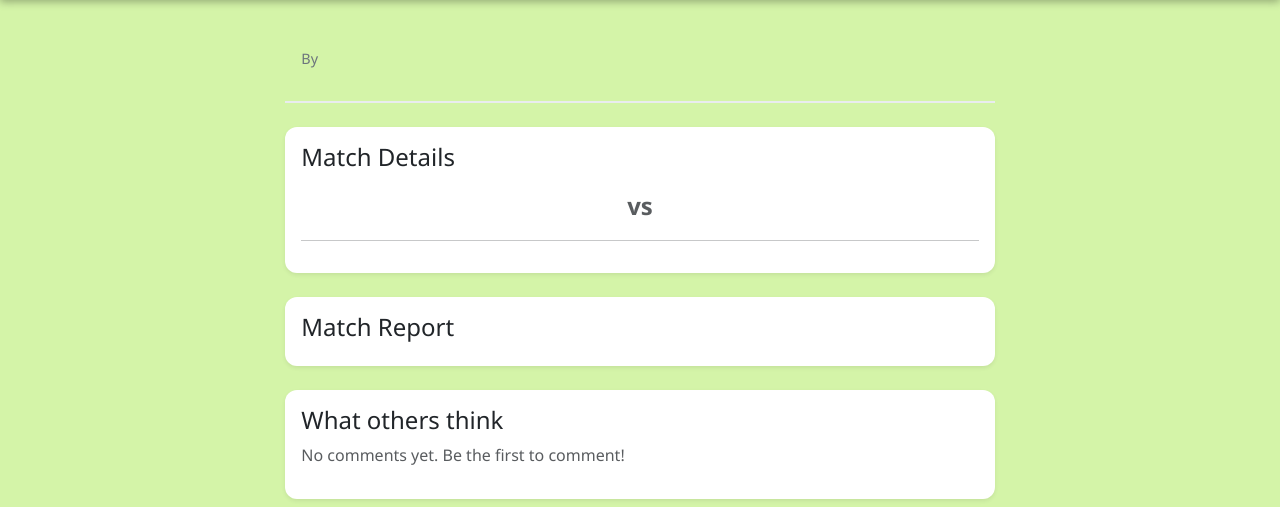
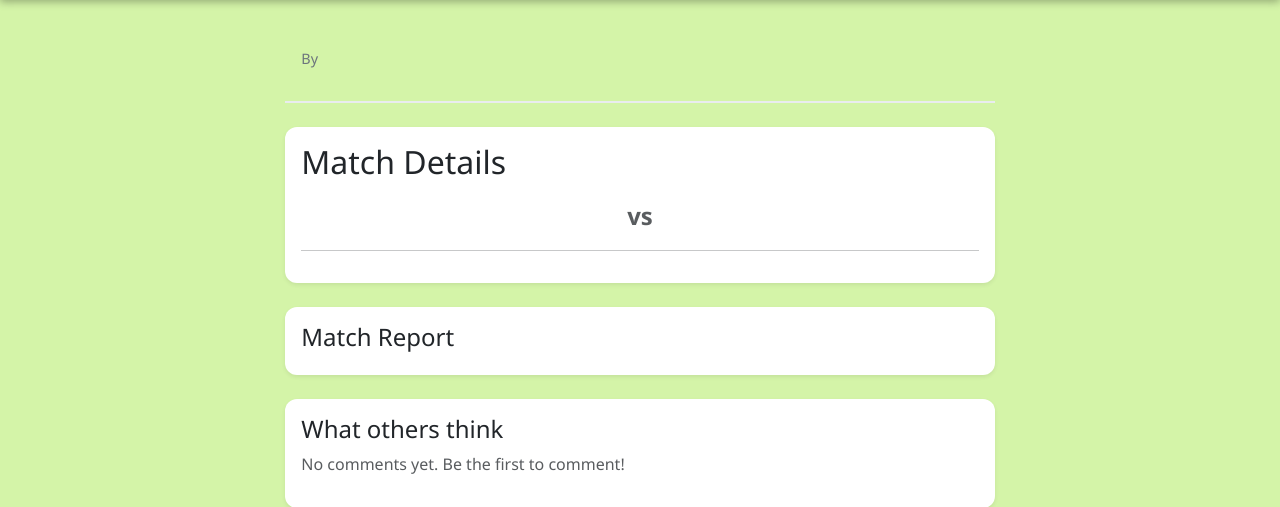
Before and after one commit to YemsAla/the_netball_summary, a Django app: template match_reports/templates/match_reports/report_detail.html in a window 1280 px wide. Shown: the part 60-567 px from the top of the page. Run offline with Django 4.2, Linux system fonts and the light colour scheme; the template is opened without the code that fills it, so the values that code supplies are empty; parts of the project's set-up code (start-up, migrations or seed data) failed here and were passed over.

Commit message:
Fixed heading  hierachy on report detail page

```diff
--- a/match_reports/templates/match_reports/report_detail.html
+++ b/match_reports/templates/match_reports/report_detail.html
@@ -24,7 +24,7 @@
         <!-- MATCH DETAILS -->
         <div class="card shadow-sm mb-4">
             <div class="card-body">
-                <h4 class="card-title">Match Details</h4>
+                <h2 class="card-title">Match Details</h2>
                 <div class="row text-center my-3">
                     <div class="col">
                         <h5>{{ report.team_name }}</h5>
```
